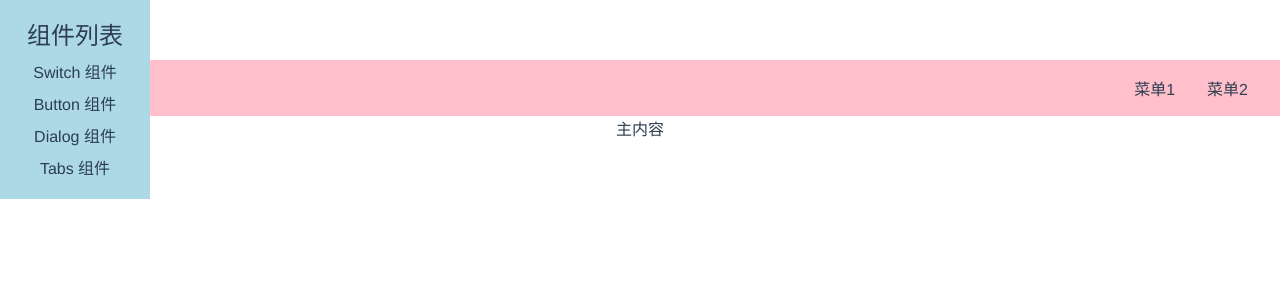
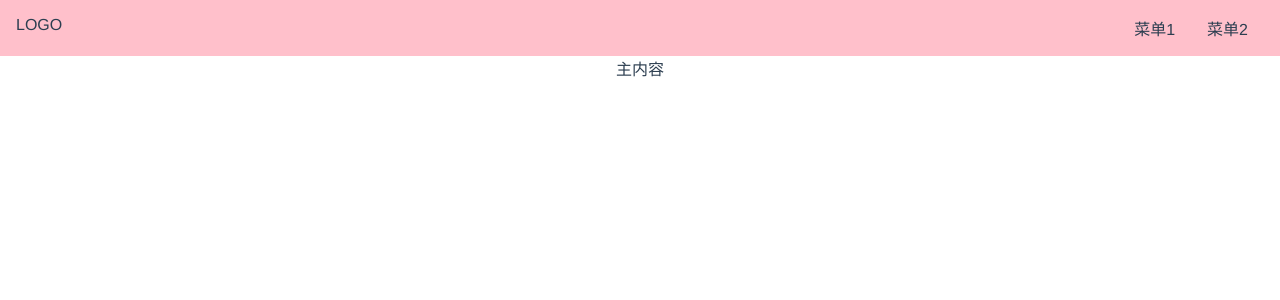
Before and after one commit to Fendi-web/gulu-ui-1, a Vue app: page /#/doc in a window 1280 px wide. Shown: the top 300 px of the page. Built offline with nearby package versions, Linux system fonts and the light colour scheme.

Commit message:
实现aside切换

```diff
--- a/src/App.vue
+++ b/src/App.vue
@@ -2,9 +2,13 @@
   <router-view/>
 </template>
 
-<script>
+<script lang="ts">
+import { ref, provide } from 'vue'
 export default {
   name: 'App',
-
+  setup(){
+    const menuVisible = ref(false)
+    provide('menuVisible', menuVisible) // set
+  }
 }
 </script>
--- a/src/components/Topnav.vue
+++ b/src/components/Topnav.vue
@@ -1,6 +1,6 @@
 <template>
   <div class="topnav">
-    <div class="logo">LOGO</div>
+    <div class="logo" @click="toggleMenu">LOGO</div>
     <ul class="menu">
       <li>菜单1</li>
       <li>菜单2</li>
@@ -8,7 +8,16 @@
   </div>
 </template>
 <script lang="ts">
+import { inject, Ref } from 'vue'
 export default {
+
+ setup(){
+    const menuVisible = inject<Ref<boolean>>('menuVisible') // get
+    const toggleMenu = ()=>{
+      menuVisible.value = !menuVisible.value
+    }
+    return {toggleMenu}
+  }
 
 }
 </script>
@@ -17,6 +26,9 @@
   background: pink;
   display: flex;
   padding: 16px;
+  position:relative;
+  margin-top:0;
+  z-index:10;
   > .logo {
     max-width: 6em;
     margin-right: auto;
--- a/src/index.scss
+++ b/src/index.scss
@@ -25,7 +25,7 @@
   -moz-osx-font-smoothing: grayscale;
   text-align: center;
   color: #2c3e50;
-  margin-top: 60px;
+  margin-top: 0px;
 }
 
 body {
--- a/src/views/Doc.vue
+++ b/src/views/Doc.vue
@@ -2,7 +2,7 @@
     <div>
         <Topnav/>
         <div class="content">
-            <aside>
+            <aside  v-if="menuVisible">
         <h2>组件列表</h2>
         <ol>
           <li>
@@ -25,9 +25,14 @@
 </template>
 <script lang="ts">
 import Topnav from '../components/Topnav.vue'
+import { inject, Ref } from 'vue';
 export default {
-  components: {Topnav}
-}
+  components: {Topnav},
+   setup(){
+     const menuVisible = inject<Ref<boolean>>('menuVisible') // get
+    return {menuVisible}
+  }
+};
 </script>
 <style lang="scss" scoped>
 aside {
@@ -35,14 +40,15 @@
   width: 150px;
   padding: 16px;
   position: fixed;
-  top: 0;
+  top:0;
   left: 0;
+  padding-top:70px;
   > h2 {
     margin-bottom: 4px;
   }
   > ol {
     > li {
-      padding: 4px 0;
+      padding: 4px;
     }
   }
 }
```
Also changed, not shown: src/components/HelloWorld.vue (deleted, +0 -19 lines).
